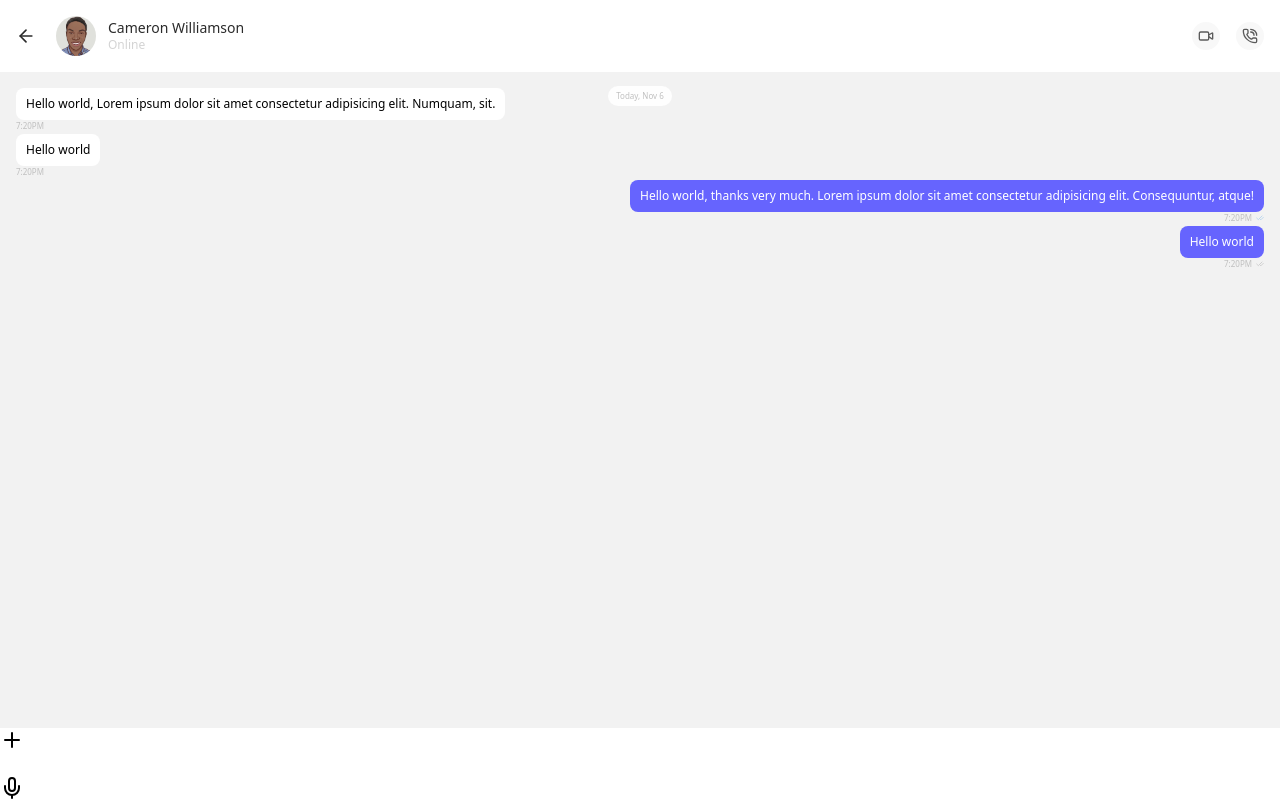
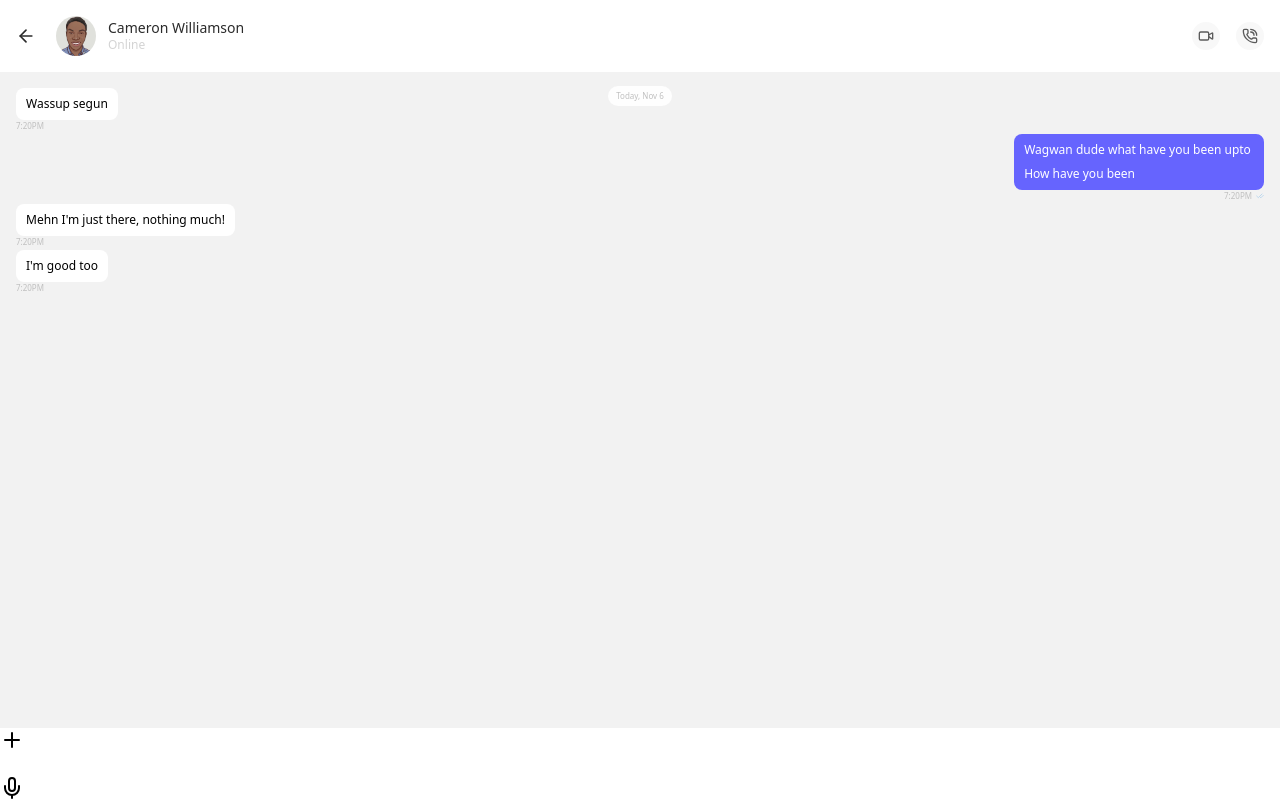
Before and after one commit to codthathing/Free-Chat, a React (Vite) app: page /messages/1 in a window 1280 px wide. Built offline with nearby package versions, Linux system fonts and the light colour scheme.

Commit message:
feat: created a custom hook and template for the messsages

```diff
--- /dev/null
+++ b/src/components/mutuals/MutualMessageSection.jsx
@@ -0,0 +1,51 @@
+import PropTypes from "prop-types";
+import { CheckCheck } from "lucide-react";
+
+export default function MutualMessageSection({ messageDetailsArray: array }) {
+  return (
+    <div className="p-4 flex flex-col gap-y-1 [&>[data-status='mutual']>li>span]:bg-white [&>[data-status='user']]:self-end [&>[data-status='user']>li]:self-end [&>[data-status='user']>li>span]:bg-[#6664FE] [&>[data-status='user']>li>span]:text-white">
+      {array.map(({ id, status, array }) => {
+        return (
+          <ul key={id} data-status={status} className="flex flex-col gap-y-1 w-fit max-w-[90%]">
+            {array.map(({ id, type, text, time }) => {
+              return (
+                <li key={id} className="flex flex-col gap-y-0.5 w-fit">
+                  <span className="whitespace-pre-wrap leading-none rounded-lg p-2.5 w-fit max-w-full text-xs">{text}</span>
+                  {type === "user" ? (
+                    <div className="self-end w-fit flex gap-x-1 items-center">
+                      <time dateTime="" className="leading-none uppercase text-[8px] text-[#BFBFBF]">
+                        {time}
+                      </time>
+                      <CheckCheck size={8} color="#A4CBEB" />
+                    </div>
+                  ) : (
+                    <time dateTime="" className="leading-none uppercase text-[8px] text-[#BFBFBF]">
+                      {time}
+                    </time>
+                  )}
+                </li>
+              );
+            })}
+          </ul>
+        );
+      })}
+    </div>
+  );
+}
+
+MutualMessageSection.propTypes = {
+  messageDetailsArray: PropTypes.arrayOf(
+    PropTypes.exact({
+      id: PropTypes.number.isRequired,
+      status: PropTypes.string.isRequired,
+      array: PropTypes.arrayOf(
+        PropTypes.exact({
+          id: PropTypes.number.isRequired,
+          type: PropTypes.string.isRequired,
+          text: PropTypes.string.isRequired,
+          time: PropTypes.string.isRequired,
+        }).isRequired
+      ),
+    }).isRequired
+  ),
+};
--- /dev/null
+++ b/src/hooks/useModifiedMessageObjects.js
@@ -0,0 +1,25 @@
+import { useEffect, useState } from "react";
+
+export const useModifiedMessageObjects = (details) => {
+  const [modifiedMessageDetails, setModifiedMessageDetails] = useState([]);
+
+  useEffect(() => {
+    let mockMessageDetails = { array: [], object: {} };
+
+    details.forEach((detail, index) => {
+      if (index === 0 || details[index - 1].type !== detail.type) {
+        const objectCreated = { status: detail.type, array: [detail] };
+        if (index !== 0 && details[index - 1].type !== detail.type) mockMessageDetails.array.push(mockMessageDetails.object);
+        mockMessageDetails.object = { ...objectCreated, id: mockMessageDetails.array.length };
+      } else {
+        mockMessageDetails.object.array.push(detail);
+      }
+
+      if (index + 1 === details.length) mockMessageDetails.array.push(mockMessageDetails.object);
+    });
+
+    setModifiedMessageDetails(mockMessageDetails.array);
+  }, [details]);
+
+  return { array: modifiedMessageDetails };
+};
--- a/src/index.css
+++ b/src/index.css
@@ -906,11 +906,6 @@ video {
   border-color: rgb(224 224 224 / var(--tw-border-opacity, 1));
 }
 
-.border-red-500 {
-  --tw-border-opacity: 1;
-  border-color: rgb(239 68 68 / var(--tw-border-opacity, 1));
-}
-
 .bg-\[\#6664FE\] {
   --tw-bg-opacity: 1;
   background-color: rgb(102 100 254 / var(--tw-bg-opacity, 1));
@@ -1492,10 +1487,6 @@ video {
   background-color: rgb(255 255 255 / var(--tw-bg-opacity, 1));
 }
 
-.\[\&\>\[data-status\=\'user\'\]\&\>li\]\:self-end>[data-status='user'].\[\&\>\[data-status\=\'user\'\]\&\>li\]\:self-end>li {
-  align-self: flex-end;
-}
-
 .\[\&\>\[data-status\=\'user\'\]\>li\>span\]\:bg-\[\#6664FE\]>[data-status='user']>li>span {
   --tw-bg-opacity: 1;
   background-color: rgb(102 100 254 / var(--tw-bg-opacity, 1));
--- a/src/pages/MutualPage.jsx
+++ b/src/pages/MutualPage.jsx
@@ -2,94 +2,43 @@ import { ArrowLeft, CheckCheck, Mic, PhoneCall, Plus, Video } from "lucide-react
 import MessageIcons from "../components/messages/MessageIcons";
 import MutualProfile from "../components/mutuals/MutualProfile";
 import MutualMessagesDate from "../components/mutuals/MutualMessagesDate";
+import { useModifiedMessageObjects } from "../hooks/useModifiedMessageObjects";
+import MutualMessageSection from "../components/mutuals/MutualMessageSection";
 
 const mutualIcons = [
   { id: 0, Icon: Video },
   { id: 1, Icon: PhoneCall },
 ];
 
+const messageDetails = [
+  { id: 0, type: "mutual", text: "Wassup segun", time: "7:20pm" },
+  { id: 1, type: "user", text: "Wagwan dude what have you been upto \n\nHow have you been", time: "7:20pm" },
+  { id: 2, type: "mutual", text: "Mehn I'm just there, nothing much!", time: "7:20pm" },
+  { id: 3, type: "mutual", text: "I'm good too", time: "7:20pm" },
+];
+
 export default function MutualPage() {
+  const { array } = useModifiedMessageObjects(messageDetails);
+
   return (
     <section className="h-[100dvh] flex flex-col">
       <header className="flex justify-between items-center p-4">
         <div className="flex gap-x-5 items-center">
-          <ArrowLeft
-            size={20}
-            className="text-[#2B2B2B]"
-          />
+          <ArrowLeft size={20} className="text-[#2B2B2B]" />
           <MutualProfile />
         </div>
         <MessageIcons messageIconDetails={mutualIcons} />
       </header>
       <main className="bg-[#F2F2F2] flex-1 relative">
         <MutualMessagesDate />
-        <div className="p-4 flex flex-col gap-y-1 [&>[data-status='mutual']>li>span]:bg-white [&>[data-status='user']]:self-end [&>[data-status='user']>li]:self-end [&>[data-status='user']>li>span]:bg-[#6664FE] [&>[data-status='user']>li>span]:text-white">
-          <ul
-            data-status="mutual"
-            className="flex flex-col gap-y-1 w-fit max-w-[90%]"
-          >
-            <li className="flex flex-col gap-y-0.5 w-fit">
-              <span className="whitespace-pre-wrap leading-none rounded-lg p-2.5 w-fit max-w-full text-xs">Hello world, Lorem ipsum dolor sit amet consectetur adipisicing elit. Numquam, sit.</span>
-              <time
-                dateTime=""
-                className="leading-none uppercase text-[8px] text-[#BFBFBF]"
-              >
-                7:20pm
-              </time>
-            </li>
-            <li className="flex flex-col gap-y-0.5 w-fit">
-              <span className="whitespace-pre-wrap leading-none rounded-lg p-2.5 w-fit max-w-full text-xs">Hello world</span>
-              <time
-                dateTime=""
-                className="leading-none uppercase text-[8px] text-[#BFBFBF]"
-              >
-                7:20pm
-              </time>
-            </li>
-          </ul>
-          <ul
-            data-status="user"
-            className="flex flex-col gap-y-1 w-fit max-w-[90%]"
-          >
-            <li className="flex flex-col gap-y-0.5 w-fit">
-              <span className="whitespace-pre-wrap leading-none rounded-lg p-2.5 w-fit max-w-full text-xs">Hello world, thanks very much. Lorem ipsum dolor sit amet consectetur adipisicing elit. Consequuntur, atque!</span>
-              <div className="self-end w-fit flex gap-x-1 items-center">
-                <time
-                  dateTime=""
-                  className="leading-none uppercase text-[8px] text-[#BFBFBF]"
-                >
-                  7:20pm
-                </time>
-                <CheckCheck
-                  size={8}
-                  color="#A4CBEB"
-                />
-              </div>
-            </li>
-            <li className="flex flex-col gap-y-0.5 w-fit">
-              <span className="whitespace-pre-wrap leading-none rounded-lg p-2.5 w-fit max-w-full text-xs">Hello world</span>
-              <div className="self-end w-fit flex gap-x-1 items-center">
-                <time
-                  dateTime=""
-                  className="leading-none uppercase text-[8px] text-[#BFBFBF]"
-                >
-                  7:20pm
-                </time>
-                <CheckCheck size={8} color="#BFBFBF" />
-              </div>
-            </li>
-          </ul>
-        </div>
+        <MutualMessageSection messageDetailsArray={array} />
       </main>
       <footer>
         <div>
           <Plus />
         </div>
         <div>
-          <input
-            type="text"
-            name=""
-          />
+          <input type="text" name="" />
           <Mic />
         </div>
       </footer>
```
